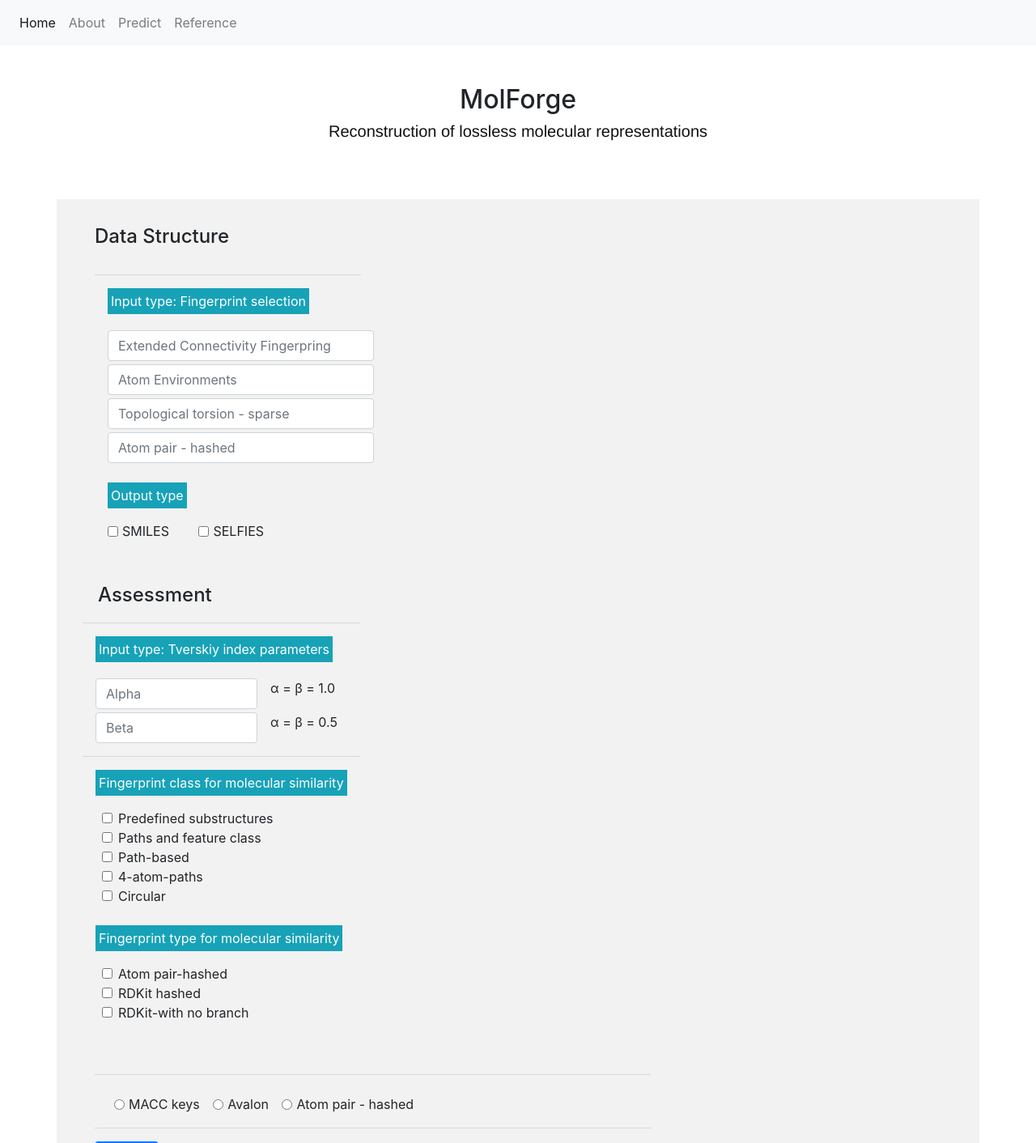
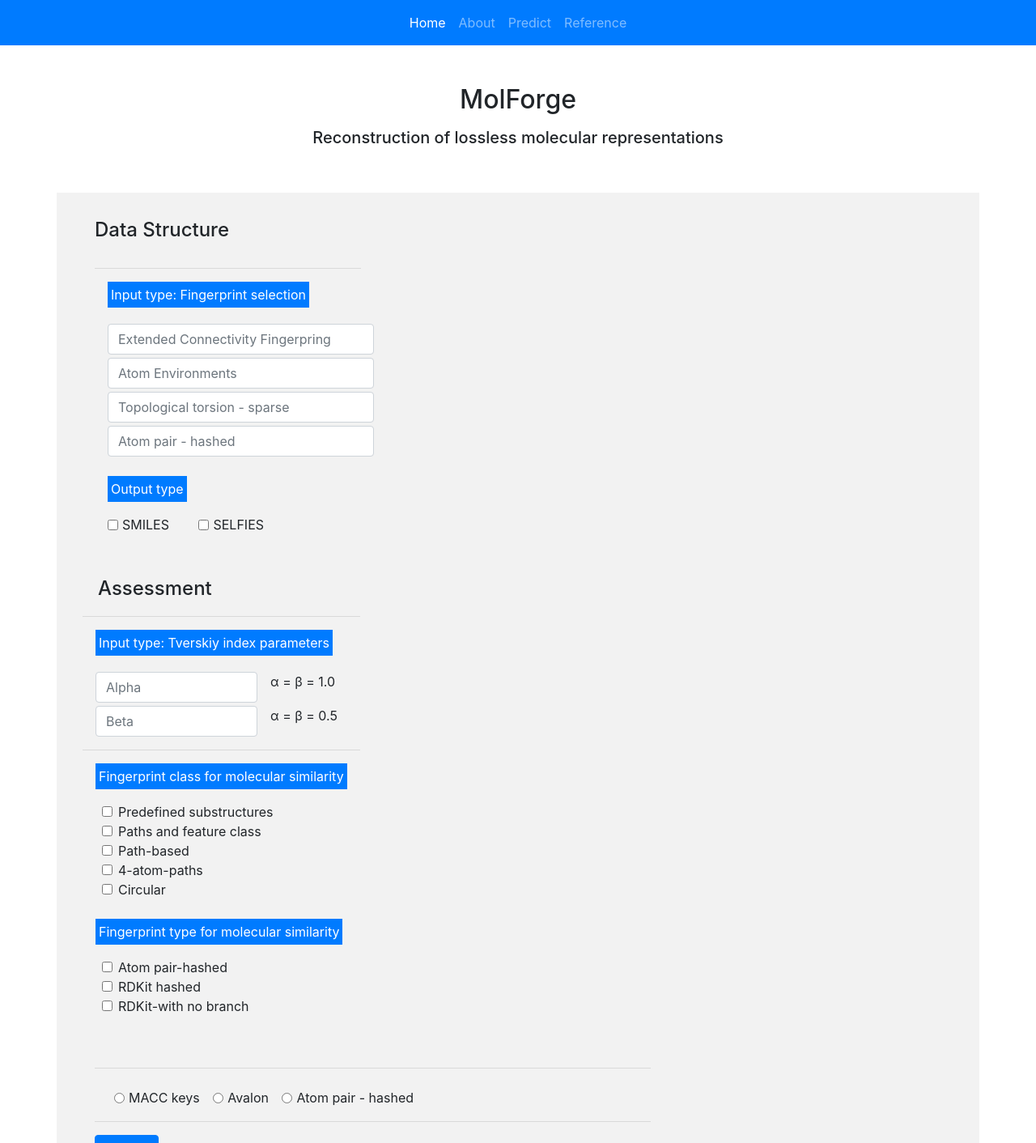
Before and after one commit to knu-lcbc/MolForge, a Flask app: page / in a window 1280 px wide. Shown: the top 1412 px of the page at 81% size. Run offline with Flask 2, Linux system fonts and the light colour scheme; some libraries are stand-ins or nearby versions.

Commit message:
update navbar

```diff
--- a/templates/about.html
+++ b/templates/about.html
@@ -61,11 +61,11 @@
     </style>
 </head>
 
-<nav class="navbar navbar-expand-lg navbar-light bg-light">
+<nav class="navbar navbar-expand-lg navbar-dark bg-primary">
     <button class="navbar-toggler" type="button" data-toggle="collapse" data-target="#navbarNavAltMarkup" aria-controls="navbarNavAltMarkup" aria-expanded="false" aria-label="Toggle navigation">
         <span class="navbar-toggler-icon"></span>
     </button>
-    <div class="collapse navbar-collapse" id="navbarNavAltMarkup">
+    <div class="collapse navbar-collapse justify-content-center" id="navbarNavAltMarkup">
         <div class="navbar-nav">
             <a class="nav-item nav-link active" href="/home">Home</a>
             <a class="nav-item nav-link" href="/about">About</a>
--- a/templates/index.html
+++ b/templates/index.html
@@ -61,11 +61,11 @@
     </style>
 </head>
 
-<nav class="navbar navbar-expand-lg navbar-light bg-light">
+<nav class="navbar navbar-expand-lg navbar-dark bg-primary">
     <button class="navbar-toggler" type="button" data-toggle="collapse" data-target="#navbarNavAltMarkup" aria-controls="navbarNavAltMarkup" aria-expanded="false" aria-label="Toggle navigation">
         <span class="navbar-toggler-icon"></span>
     </button>
-    <div class="collapse navbar-collapse" id="navbarNavAltMarkup">
+    <div class="collapse navbar-collapse justify-content-center" id="navbarNavAltMarkup">
         <div class="navbar-nav">
             <a class="nav-item nav-link active" href="#">Home <span class="sr-only">(current)</span></a>
             <a class="nav-item nav-link" href="/about">About</a>
@@ -77,9 +77,8 @@
 
 <div class="container">
     <div class="py-5 text-center">
-        <!--<img class="d-block mx-auto mb-4" src="https://getbootstrap.com/docs/4.3/assets/brand/bootstrap-solid.svg" alt="" width="72" height="72">-->
-        <h2>MolForge</h2>
-        <p class="lead">Reconstruction of lossless molecular representations</p>
+        <h2 class="mb-3">MolForge</h2>
+        <h5>Reconstruction of lossless molecular representations</h5>
     </div>
     <form class="row" action="/result" method="POST" target="_blank" name="main"  style=" background-color: rgba(0,0,0,0.05); padding: 32px;">
         <div class="col-md-8 order-md-1">
@@ -88,7 +87,7 @@
                 <div class="row">
                     <div class="col-md-6 mb-5">
                         <hr class="mb-3">
-                        <label class="mx-3 p-1 mb-3 bg-info text-white">Input type: Fingerprint selection</label>
+                        <label class="mx-3 p-1 mb-3 bg-primary text-white">Input type: Fingerprint selection</label>
                         <div class="pt-1">
                             <input type="text" class="mx-3 form-control" name="fec" placeholder="Extended Connectivity Fingerpring" value="">
                         </div>
@@ -105,7 +104,7 @@
                             <div class="invalid-feedback"> </div>
                         </div>
                         <div class="pt-4">
-                            <label class="mx-3 p-1 mb-3 bg-info text-white">Output type</label>
+                            <label class="mx-3 p-1 mb-3 bg-primary text-white">Output type</label>
                         </div>
                         <div class="mx-3 form-check form-check-inline">
                             <input class="form-check-input" type="checkbox" name="smiles">
@@ -123,7 +122,7 @@
                 <div class="row">
                     <div class="mb-5">
                         <hr class="mb-3">
-                        <label class="mx-3 p-1 mb-3 bg-info text-white">Input type: Tverskiy index parameters</label>
+                        <label class="mx-3 p-1 mb-3 bg-primary text-white">Input type: Tverskiy index parameters</label>
                         <div class="pt-1" style="display: flex;">
                             <input type="text" class="mx-3 form-control" name="alpha" style="width: 200px;" placeholder="Alpha" value=""> α = β = 1.0
                             <div class="invalid-feedback"> </div>
@@ -134,7 +133,7 @@
                         </div>
 
                         <hr class="mb-3">
-                        <label class="mx-3 p-1 mb-3 bg-info text-white">Fingerprint class for molecular similarity</label>
+                        <label class="mx-3 p-1 mb-3 bg-primary text-white">Fingerprint class for molecular similarity</label>
 
                         <div class="custom-control custom-checkbox">
                             <div class="form-check">
@@ -171,7 +170,7 @@
                         </div>
 
                         <div class="pt-4">
-                            <label class="mx-3 p-1 mb-3 bg-info text-white">Fingerprint type for molecular similarity</label>
+                            <label class="mx-3 p-1 mb-3 bg-primary text-white">Fingerprint type for molecular similarity</label>
 
                             <div class="custom-control custom-checkbox">
                                 <div class="form-check">
--- a/templates/reference.html
+++ b/templates/reference.html
@@ -61,11 +61,11 @@
     </style>
 </head>
 
-<nav class="navbar navbar-expand-lg navbar-light bg-light">
+<nav class="navbar navbar-expand-lg navbar-dark bg-primary">
     <button class="navbar-toggler" type="button" data-toggle="collapse" data-target="#navbarNavAltMarkup" aria-controls="navbarNavAltMarkup" aria-expanded="false" aria-label="Toggle navigation">
         <span class="navbar-toggler-icon"></span>
     </button>
-    <div class="collapse navbar-collapse" id="navbarNavAltMarkup">
+    <div class="collapse navbar-collapse justify-content-center" id="navbarNavAltMarkup">
         <div class="navbar-nav">
             <a class="nav-item nav-link active" href="/home">Home</a>
             <a class="nav-item nav-link" href="/about">About</a>
--- a/templates/result.html
+++ b/templates/result.html
@@ -61,11 +61,11 @@
     </style>
 </head>
 
-<nav class="navbar navbar-expand-lg navbar-light bg-light">
+<nav class="mx-auto navbar navbar-expand-lg navbar-dark bg-primary">
     <button class="navbar-toggler" type="button" data-toggle="collapse" data-target="#navbarNavAltMarkup" aria-controls="navbarNavAltMarkup" aria-expanded="false" aria-label="Toggle navigation">
         <span class="navbar-toggler-icon"></span>
     </button>
-    <div class="collapse navbar-collapse" id="navbarNavAltMarkup">
+    <div class="collapse navbar-collapse justify-content-center" id="navbarNavAltMarkup">
         <div class="navbar-nav">
             <a class="nav-item nav-link active" href="/home">Home</a>
             <a class="nav-item nav-link" href="/about">About</a>
```
